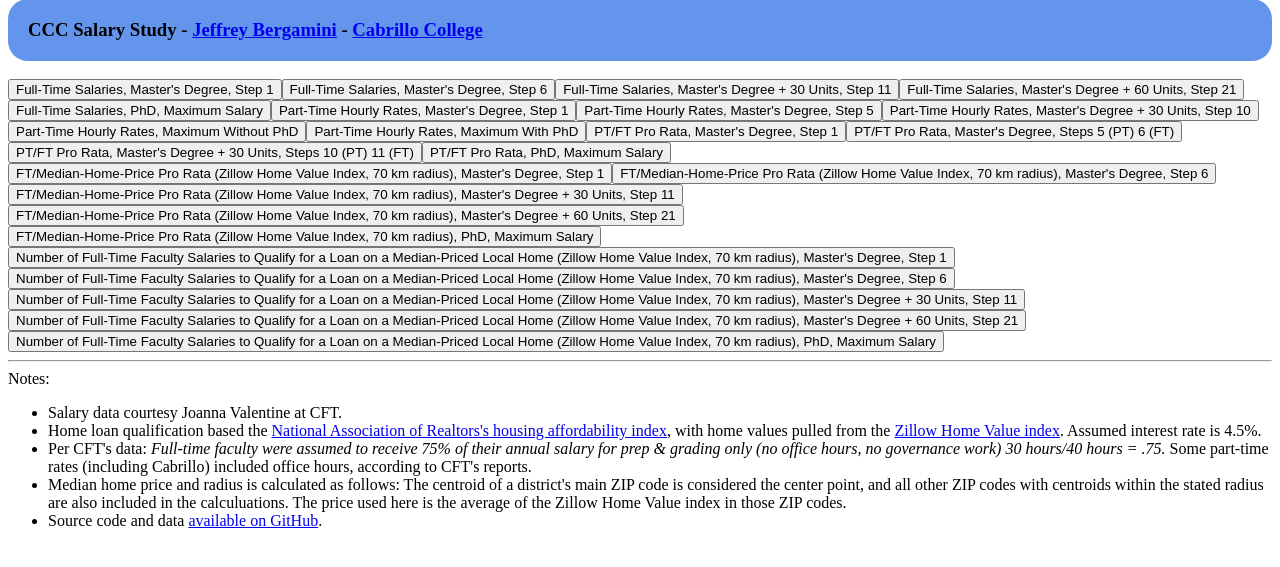
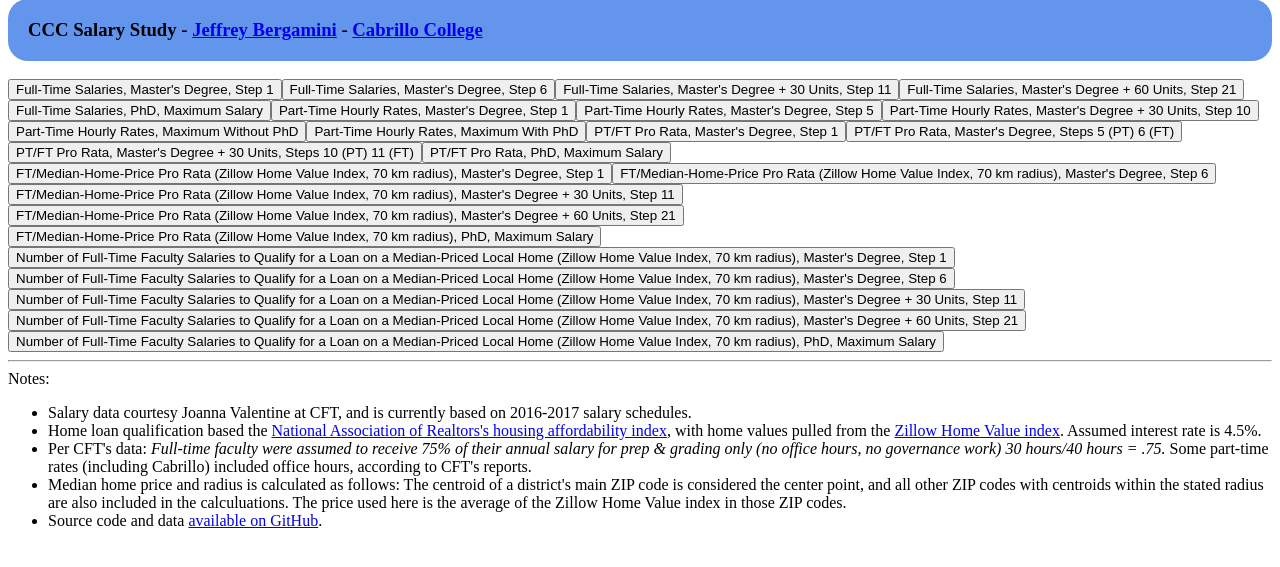
Before and after one commit to jeffreybergamini/ccc-salary-study, a PHP site: page / in a window 1280 px wide. Shown: the part 20-587 px from the top of the page. Run offline with PHP 8.4, Linux system fonts and the light colour scheme.

Commit message:
Added info on salary data years

```diff
--- a/index.php
+++ b/index.php
@@ -256,7 +256,7 @@ if (isset($report)) {
 <footer>
 Notes:
 <ul>
-<li>Salary data courtesy Joanna Valentine at CFT.</li>
+<li>Salary data courtesy Joanna Valentine at CFT, and is currently based on 2016-2017 salary schedules.</li>
 <li>Home loan qualification based the <a href="https://www.nar.realtor/research-and-statistics/housing-statistics/housing-affordability-index/methodology">National Association of Realtors's housing affordability index</a>, with home values pulled from the <a href="https://www.zillow.com/research/data/">Zillow Home Value index</a>. Assumed interest rate is 4.5%.</li>
 <li>Per CFT's data: <i>Full-time faculty were assumed to receive 75% of their annual salary for prep &amp; grading only (no office hours, no governance work) 30 hours/40 hours = .75.</i> Some part-time rates (including Cabrillo) included office hours, according to CFT's reports.</li>
 <li>Median home price and radius is calculated as follows: The centroid of a district's main ZIP code is considered the center point, and all other ZIP codes with centroids within the stated radius are also included in the calculuations. The price used here is the average of the Zillow Home Value index in those ZIP codes.</li>
```
